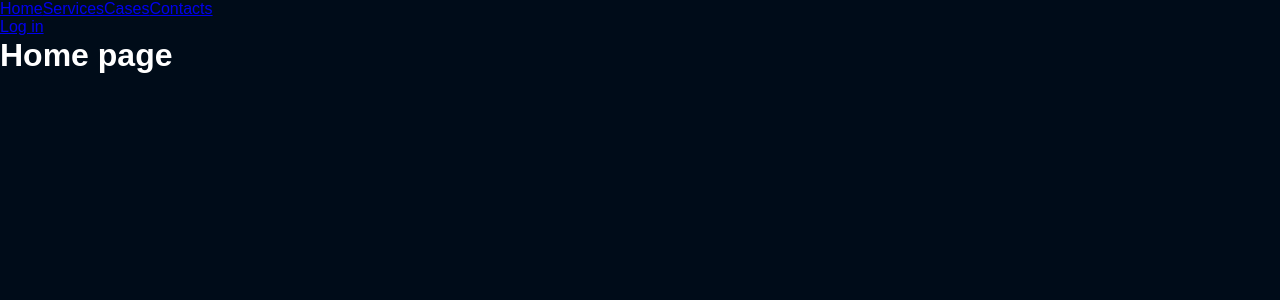
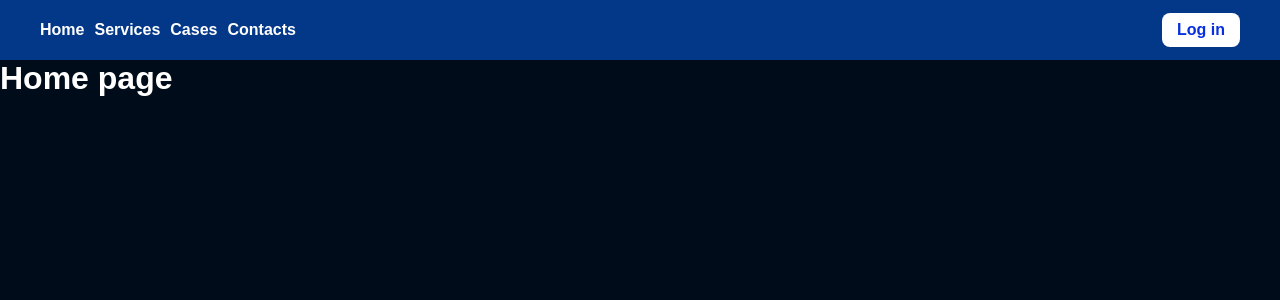
Before and after one commit to AndreiKolosov/nuxt-auth, a Nuxt app: page / in a window 1280 px wide. Shown: the top 300 px of the page. Built offline with nearby package versions, Linux system fonts and the light colour scheme.

Commit message:
feat: bse layout

```diff
--- a/assets/global.css
+++ b/assets/global.css
@@ -25,6 +25,12 @@ body {
   scroll-behavior: smooth;
 }
 
+#__nuxt {
+  display: flex;
+  flex-direction: column;
+  min-height: 100vh;
+}
+
 input:-webkit-autofill,
 input:-webkit-autofill:hover,
 input:-webkit-autofill:focus,
--- a/layouts/default.vue
+++ b/layouts/default.vue
@@ -18,7 +18,47 @@ import { APP_ROUTES } from '~/utils/constants';
 </template>
 
 <style scoped>
+.header {
+  display: flex;
+  justify-content: space-between;
+  align-items: center;
+  padding: 0 40px;
+  min-height: 60px;
+  background: #033888;
+}
+.nav {
+  display: flex;
+  width: fit-content;
+  column-gap: 10px;
+}
 
+.nav__link {
+  text-decoration: none;
+  color: #fff;
+  transition: color 0.2s ease-in;
+  font-weight: 600;
+}
 
+.nav__link:hover {
+  color: #e00707;
+}
 
+.main {
+  display: flex;
+  flex-direction: column;
+  flex: 1;
+}
+
+.header__loginLink {
+  font-weight: 600;
+  padding: 8px 15px;
+  background-color: #fff;
+  border-radius: 8px;
+  text-decoration: none;
+  color: #072fe0;
+  transition: transform 0.2s ease-in;
+}
+.header__loginLink:hover {
+  transform: scale(0.97);
+}
 </style>
```
